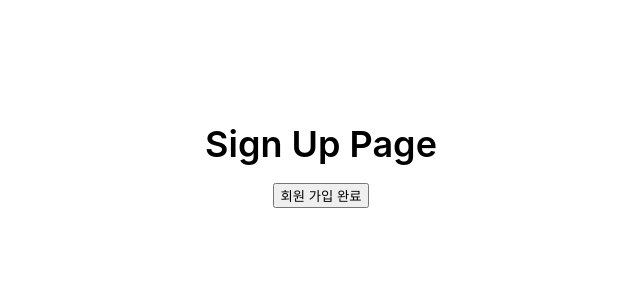
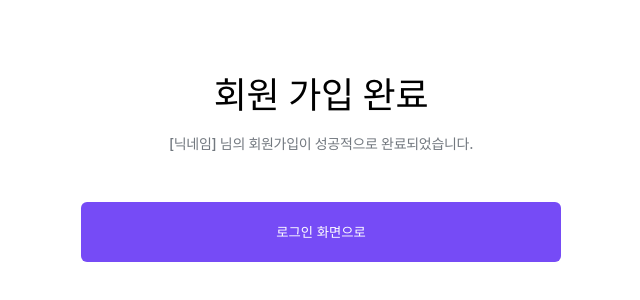
Before and after one commit to kelvin3476/Flobby, a React (Vite) app: page /signup in a window 1280 px wide. Shown: the part 234-534 px from the top of the page, without its empty margins (319-959 px from the left). Built offline with nearby package versions, Linux system fonts and the light colour scheme.

Commit message:
Refactor: 회원가입 완료 페이지 퍼블리싱, 디자인 추가

```diff
--- a/src/pages/signup/SignUp.tsx
+++ b/src/pages/signup/SignUp.tsx
@@ -1,12 +1,18 @@
 import React from "react";
 import { useNavigate } from "react-router";
+import Header from "../../components/login/Header";
+import "../../styles/signup/SignUp.scss";
+import Button from "../../components/button/Button";
 
 const SignUp = () => {
     const navigate = useNavigate();
 
     return (
-        <div>
-            <div>Sign Up Page</div>
+        <div className="signup-container">
+            <div className="signup-title">
+                <Header className="Header" headerTitle="회원 가입 완료"/>
+                <span>[닉네임] 님의 회원가입이 성공적으로 완료되었습니다.</span>
+            </div>
             {/*
                 TODO: 회원 가입 완료 버튼 클릭시 localstorage 안에 저장되어 있던
                       1. 유저 정보 데이터 및 프로필 설정 완료된 데이터 백엔드로 api 태워서 보내고
@@ -15,7 +21,11 @@ const SignUp = () => {
                       1. 회원 가입 완료 버튼 클릭시 localstorage 안에 저장되어 있던 데이터 날림
                       2. 메인 페이지로 이동
             */}
-            <button onClick={() => {navigate('/'); localStorage.clear();}}>회원 가입 완료</button>
+            <Button
+                className="next"
+                title="로그인 화면으로"
+                onClick={() => navigate('/')}
+            />
         </div>
     );
 };
--- /dev/null
+++ b/src/styles/signup/SignUp.scss
@@ -0,0 +1,45 @@
+.signup-container {
+  display: flex;
+  flex-direction: column;
+  align-items: center;
+  width: 100%;
+  height: 100%;
+  gap: 48px;
+
+  .signup-title {
+    display: flex;
+    flex-direction: column;
+    gap: 12px;
+
+    .Header {
+      font-size: 36px;
+      font-style: normal;
+      font-weight: 600;
+      line-height: 140%;
+      letter-spacing: -0.3px;
+    }
+
+    > span {
+      color: #72787F;
+      font-size: 14px;
+      font-style: normal;
+      font-weight: 500;
+      line-height: 150%;
+      letter-spacing: -0.3px;
+    }
+  }
+
+    .next {
+      display: flex;
+      width: 480px;
+      height: 60px;
+      flex-direction: column;
+      justify-content: center;
+      align-items: center;
+      border-radius: 6px;
+      background: #764BF6;
+      color: #fff;
+      border: none;
+    }
+
+}
```
